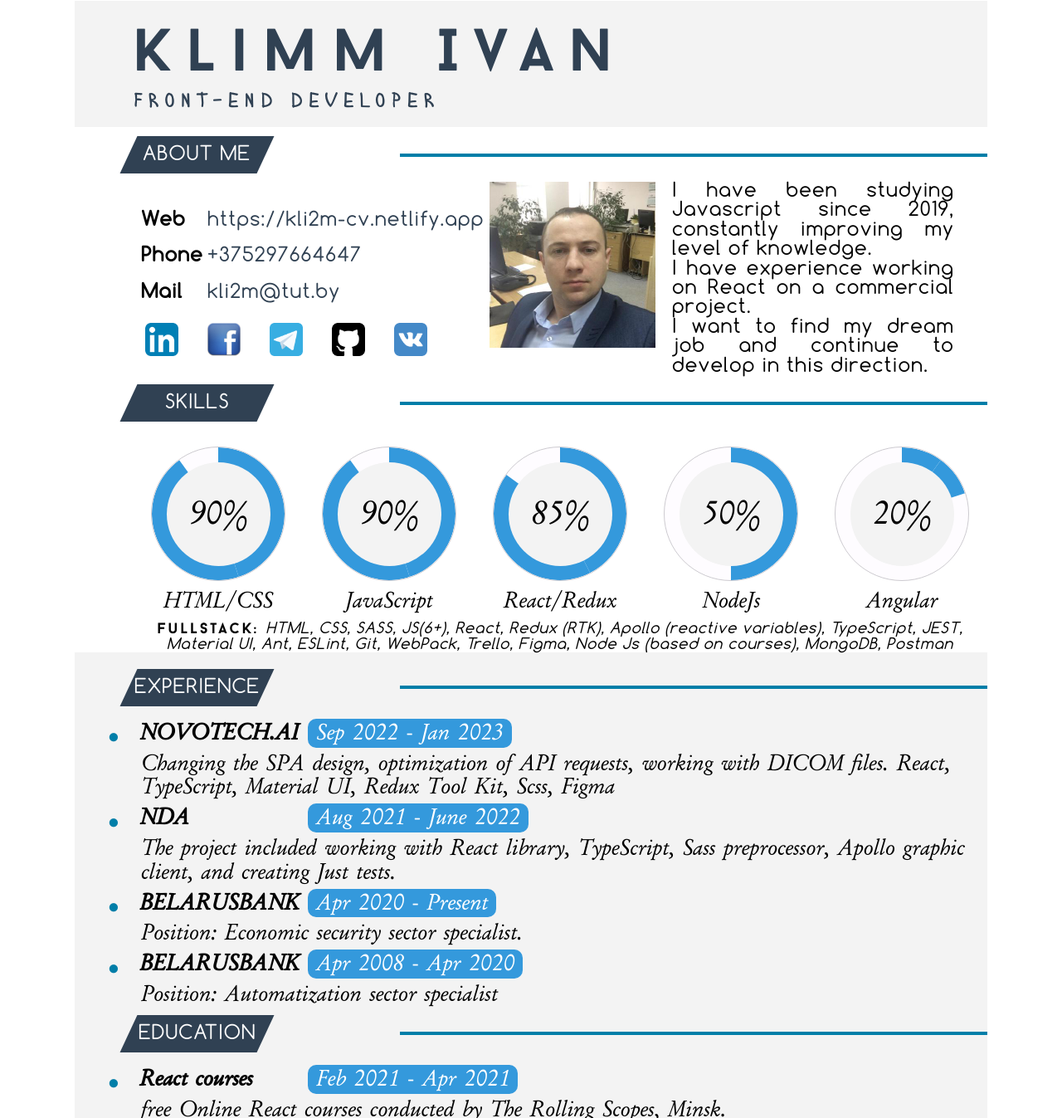
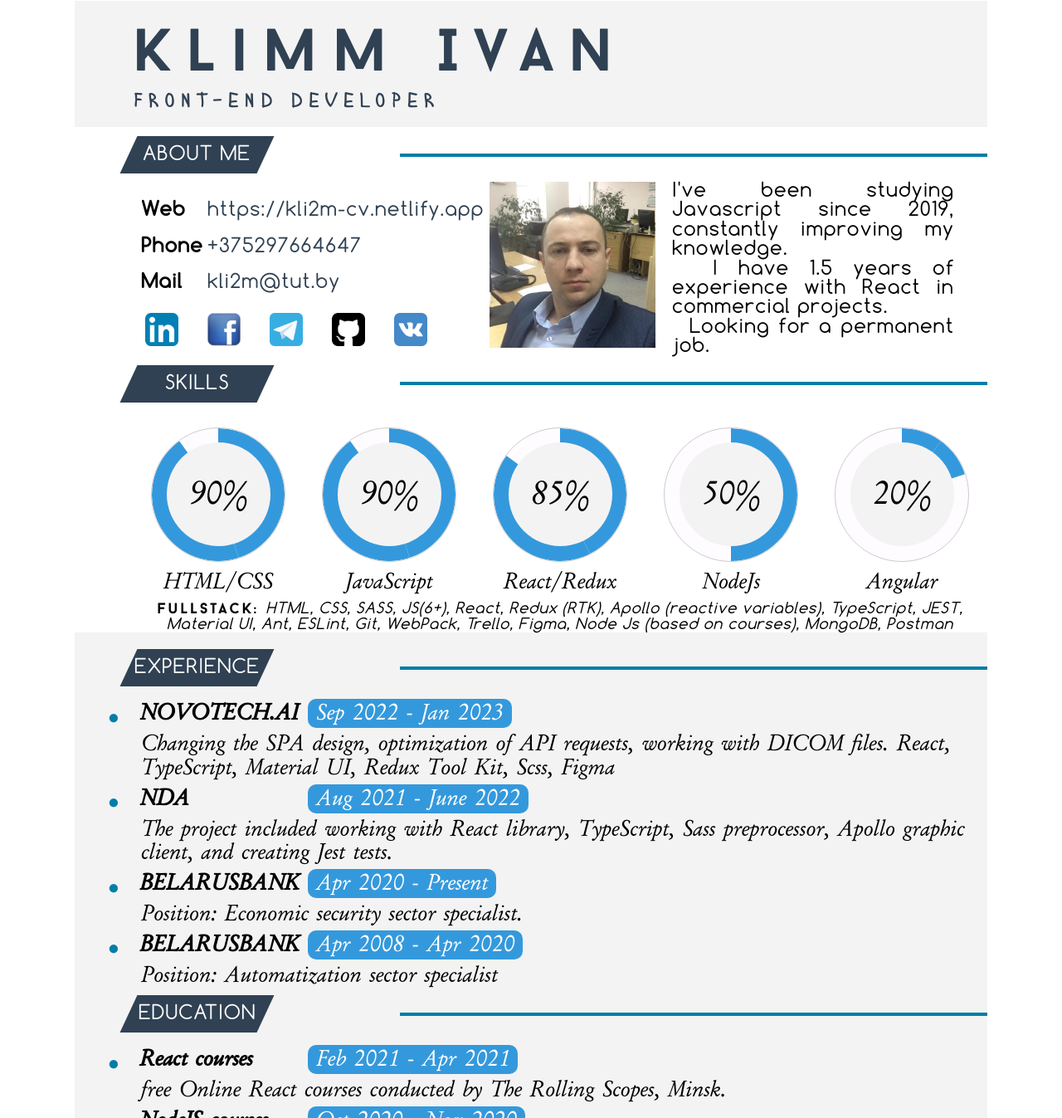
Before and after one commit to kli2m/CV, a React (Create React App) app: page / in a window 1280 px wide. Shown: the top 1347 px of the page at 83% size. Built offline with nearby package versions, Linux system fonts and the light colour scheme.

Commit message:
refactor: Changed info

```diff
--- a/src/constants/info.ts
+++ b/src/constants/info.ts
@@ -1,9 +1,9 @@
 import { InfoType } from 'interfaces';
 
 const INFO: InfoType = {
-  ABOUT: `I have been studying Javascript since 2019, constantly improving my level of knowledge.
-I have experience working on React on a commercial project.
-I want to find my dream job and continue to develop in this direction.`,
+  ABOUT: `I've been studying Javascript since 2019, constantly improving my knowledge.
+  I have 1.5 years of experience with React in commercial projects.
+  Looking for a permanent job.`,
   SKILLS:
     'HTML, CSS, SASS, JS(6+), React, Redux (RTK), Apollo (reactive variables), TypeScript, JEST, Material UI, Ant, ESLint, Git, WebPack, Trello, Figma, Node Js (based on courses), MongoDB, Postman',
   EXPERINCE: [
@@ -17,7 +17,7 @@ I want to find my dream job and continue to develop in this direction.`,
       TITLE: 'NDA',
       PERIOD: 'Aug 2021 - June 2022',
       DESCRIPTION:
-        'The project included working with React library, TypeScript, Sass preprocessor, Apollo graphic client, and creating Just tests.',
+        'The project included working with React library, TypeScript, Sass preprocessor, Apollo graphic client, and creating Jest tests.',
     },
     {
       TITLE: 'BELARUSBANK',
```
